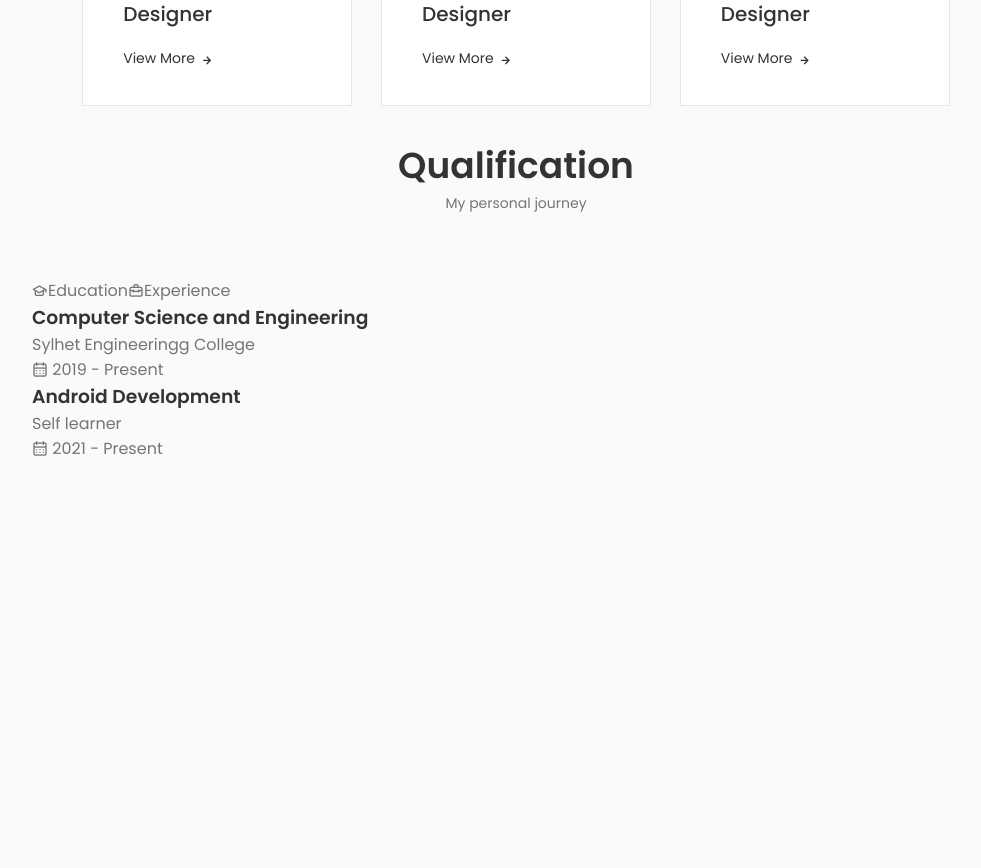
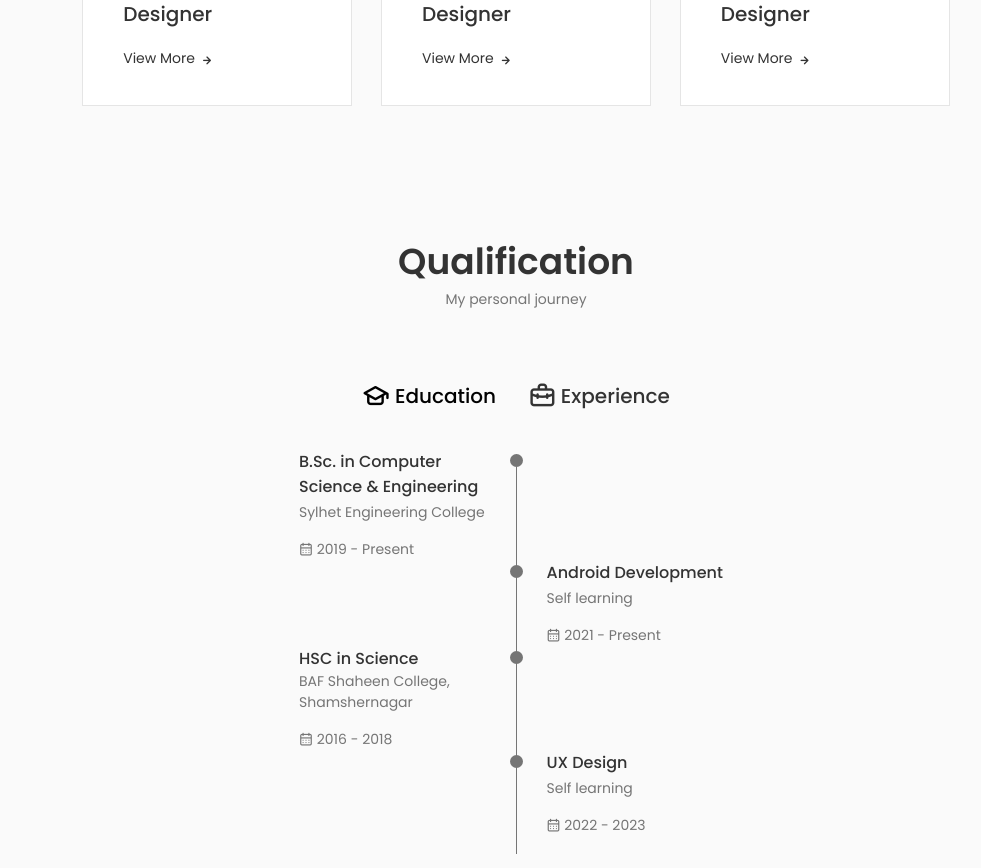
Before and after one commit to mehadishakil/Portfolio, a React (Create React App) app: page / in a window 1280 px wide. Shown: the part 2460-3328 px from the top of the page, without its empty margins (124-1105 px from the left). Before the commit the page ends 2921 px from the top, so only its background shows below. Built offline with nearby package versions, Linux system fonts and the light colour scheme.

Commit message:
qualification section added - 8th commit

```diff
--- a/src/components/qualification/Qualification.jsx
+++ b/src/components/qualification/Qualification.jsx
@@ -1,9 +1,14 @@
-import React from "react";
+import React, { useState } from 'react';
 import "./qualification.css";
 
 const Qualification = () => {
+  const [toggleState, setToggleState] = useState(1);
+
+  const toggleTab = (index) => {
+    setToggleState(index);
+  };
   return (
-    <section className="qualification serction">
+    <section className="qualification section">
       <div className="qualification__header">
         <h2 className="section__title">Qualification</h2>
         <span className="section__subtitle">My personal journey</span>
@@ -11,41 +16,47 @@ const Qualification = () => {
 
       <div className="qualification__container container">
         <div className="qualification__tabs">
-          <div className="qualification__button qualification__active button--flex">
+          <div
+          className={
+            toggleState === 1
+            ? "qualification__button qualification__active button--flex"
+            : "qualification__button button--flex"
+          }
+          onClick={() => toggleTab(1)}
+            >
             <i className="uil uil-graduation-cap qualification__icon"></i>{" "}
             Education
           </div>
 
-          <div className="qualification__button button--flex">
+          <div className={toggleState === 2 ? "qualification__button qualification__active button--flex" : "qualification__button button--flex"} onClick={() => toggleTab(2)}  >
             <i className="uil uil-briefcase-alt qualification__icon"></i>{" "}
             Experience
           </div>
         </div>
 
         <div className="qualification__sections">
-          <div className="qualifications__content">
+          <div className={toggleState === 1 ? "qualification__content qualification__content-active" : "qualification__content"}>
             <div className="qualification__data">
               <div>
                 <h3 className="qualification__title">
-                  Computer Science and Engineering
+                  B.Sc. in Computer Science & Engineering
                 </h3>
                 <span className="qualification__subtitle">
-                  Sylhet Engineeringg College
+                  Sylhet Engineering College
                 </span>
                 <div className="qualification__calender">
                   <i className="uil uil-calendar-alt"></i> 2019 - Present
                 </div>
+              </div>
 
-                <div>
-                  <span className="qualification__rounder"></span>
-                  <span className="qualification__line"></span>
-                </div>
+              <div>
+                <span className="qualification__rounder"></span>
+                <span className="qualification__line"></span>
               </div>
             </div>
 
             <div className="qualification__data">
-              <div></div>
-
+            <div></div>
               <div>
                 <span className="qualification__rounder"></span>
                 <span className="qualification__line"></span>
@@ -53,9 +64,112 @@ const Qualification = () => {
 
               <div>
                 <h3 className="qualification__title">Android Development</h3>
-                <span className="qualification__subtitle">Self learner</span>
+                <span className="qualification__subtitle">Self learning</span>
                 <div className="qualification__calender">
                   <i className="uil uil-calendar-alt"></i> 2021 - Present
+                </div>
+              </div>
+            </div>
+
+            <div className="qualification__data">
+              <div>
+                <h3 className="qualification__title">HSC in Science</h3>
+                <span className="qualification__subtitle">
+                  BAF Shaheen College, Shamshernagar
+                </span>
+                <div className="qualification__calender">
+                  <i className="uil uil-calendar-alt"></i> 2016 - 2018
+                </div>
+              </div>
+
+              <div>
+                <span className="qualification__rounder"></span>
+                <span className="qualification__line"></span>
+              </div>
+            </div>
+
+            <div className="qualification__data">
+              <div></div>
+              <div>
+                <span className="qualification__rounder"></span>
+                <span className="qualification__line"></span>
+              </div>
+
+              <div>
+                <h3 className="qualification__title">UX Design</h3>
+                <span className="qualification__subtitle">Self learning</span>
+                <div className="qualification__calender">
+                  <i className="uil uil-calendar-alt"></i> 2022 - 2023
+                </div>
+              </div>
+            </div>
+          </div>
+
+          <div className={toggleState === 2 ? "qualification__content qualification__content-active" : "qualification__content"}>
+            <div className="qualification__data">
+              <div>
+                <h3 className="qualification__title">
+                  B.Sc. in Computer Science
+                </h3>
+                <span className="qualification__subtitle">
+                  Sylhet Engineering College
+                </span>
+                <div className="qualification__calender">
+                  <i className="uil uil-calendar-alt"></i> 2019 - Present
+                </div>
+              </div>
+
+              <div>
+                <span className="qualification__rounder"></span>
+                <span className="qualification__line"></span>
+              </div>
+            </div>
+
+            <div className="qualification__data">
+            <div></div>
+              <div>
+                <span className="qualification__rounder"></span>
+                <span className="qualification__line"></span>
+              </div>
+
+              <div>
+                <h3 className="qualification__title">Android Development</h3>
+                <span className="qualification__subtitle">Self learning</span>
+                <div className="qualification__calender">
+                  <i className="uil uil-calendar-alt"></i> 2021 - Present
+                </div>
+              </div>
+            </div>
+
+            <div className="qualification__data">
+              <div>
+                <h3 className="qualification__title">HSC in Science</h3>
+                <span className="qualification__subtitle">
+                  BAF Shaheen College, Shamshernagar
+                </span>
+                <div className="qualification__calender">
+                  <i className="uil uil-calendar-alt"></i> 2016 - 2018
+                </div>
+              </div>
+
+              <div>
+                <span className="qualification__rounder"></span>
+                <span className="qualification__line"></span>
+              </div>
+            </div>
+
+            <div className="qualification__data">
+              <div></div>
+              <div>
+                <span className="qualification__rounder"></span>
+                <span className="qualification__line"></span>
+              </div>
+
+              <div>
+                <h3 className="qualification__title">UX Design</h3>
+                <span className="qualification__subtitle">Self learning</span>
+                <div className="qualification__calender">
+                  <i className="uil uil-calendar-alt"></i> 2022 - 2023
                 </div>
               </div>
             </div>
--- a/src/components/qualification/qualification.css
+++ b/src/components/qualification/qualification.css
@@ -2,3 +2,121 @@
   text-align: center !important;
   margin-bottom: var(--mb-3);
 }
+
+.qualification__container {
+  max-width: 868px;
+}
+
+.qualification__tabs {
+  display: flex;
+  justify-content: center;
+  margin-bottom: var(--mb-2);
+}
+
+.qualification__button {
+  font-size: var(--h3-font-size);
+  font-weight: var(--font-medium);
+  color: var(--title-color);
+  margin: 0 var(--mb-1);
+  cursor: pointer;
+}
+
+.qualification__button:hover {
+  color: var(--title-color-dark);
+}
+
+.qualification__icon {
+  font-size: 1.8rem;
+  margin-right: var(--mb-0-25);
+}
+
+.qualification__active {
+  color: var(--title-color-dark);
+}
+
+.qualification__sections {
+  display: grid;
+  grid-template-columns: 0.5fr;
+  justify-content: center;
+}
+
+.qualification__content {
+  display: none;
+}
+
+.qualification__content-active {
+  display: block;
+}
+
+.qualification__data {
+  display: grid;
+  grid-template-columns: 1fr max-content 1fr;
+  column-gap: 1.5rem;
+}
+
+.qualification__title {
+  font-size: var(--normal-font-size);
+  font-weight: var(--font-medium);
+}
+
+.qualification__subtitle {
+  display: inline-block;
+  font-size: var(--small-font-size);
+  margin-bottom: var(--mb-1);
+}
+
+.qualification__calender {
+  font-size: var(--small-font-size);
+}
+
+.qualification__rounder {
+  display: inline-block;
+  width: 13px;
+  height: 13px;
+  background-color: var(--text-color);
+  border-radius: 50%;
+}
+
+.qualification__line {
+  display: block;
+  width: 1px;
+  height: 100%;
+  background-color: var(--text-color);
+  transform: translate(6px, -7px);
+}
+
+
+
+/*========================== BREAKPOINT ==============================*/
+/* For large devices */
+@media screen and (max-width: 992px) {
+  .qualification__container {
+    margin-left: auto;
+    margin-right: auto;
+  }
+}
+/* For medium devices */
+@media screen and (max-width: 768px) {
+  .qualification__container {
+    margin-left: var(--mb-1-5);
+    margin-right: var(--mb-1-5);
+  }
+
+}
+
+@media screen and (max-width: 576px) {
+  .qualification__sections {
+    grid-template-columns: initial;
+  }
+
+  .qualification__button {
+    margin: 0 var(--mb-0-75);
+  }
+}
+
+/* For small devices */
+@media screen and (max-width: 350px) {
+  .qualification__data {
+    gap: 0.5rem;
+  }
+}
--- a/src/components/services/Services.jsx
+++ b/src/components/services/Services.jsx
@@ -7,7 +7,7 @@ const Services = () => {
 
   const toggleTab = (index) => {
     setToggleState(index);
-  }
+  };
 
 
   return (
```
